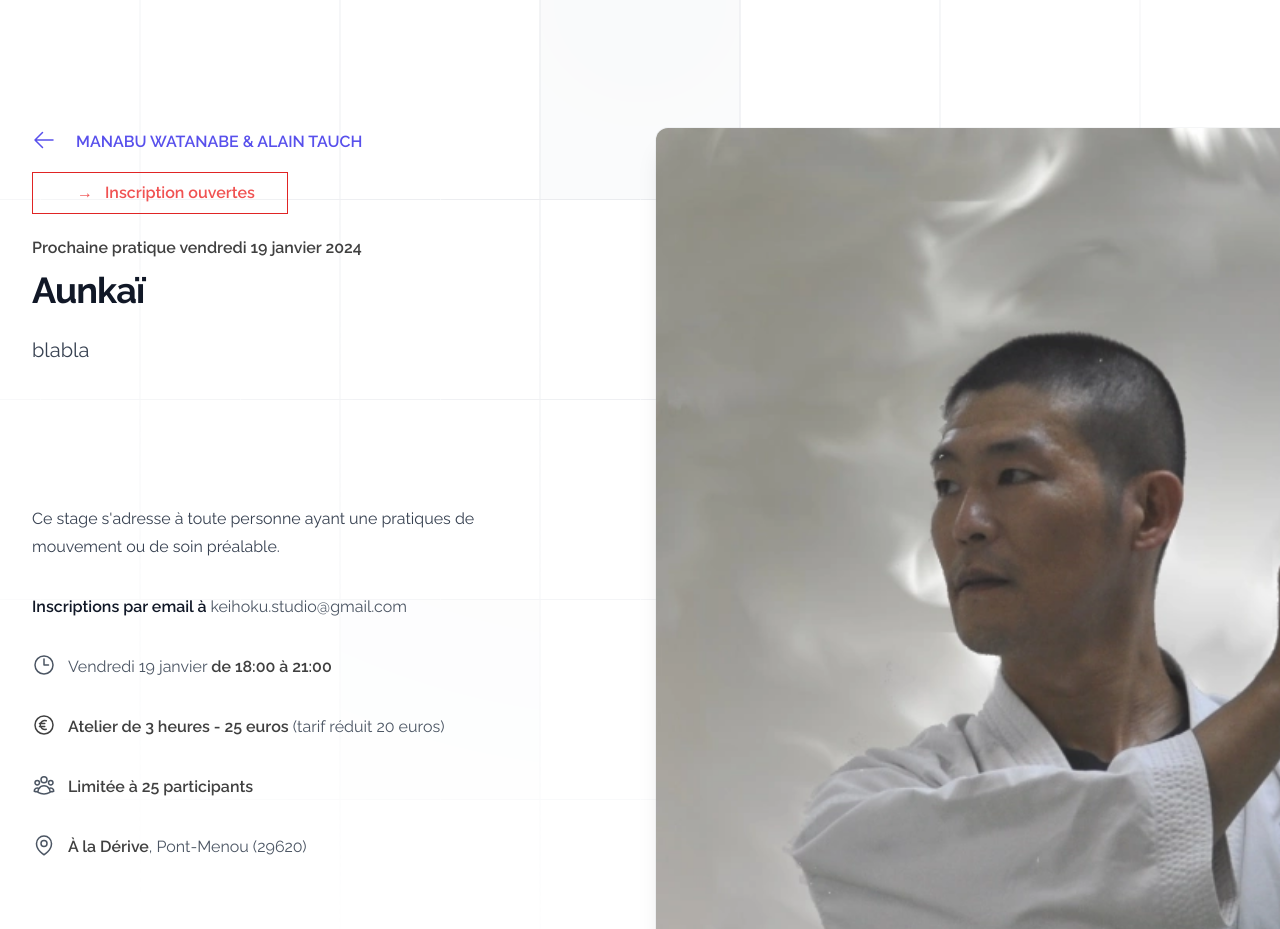
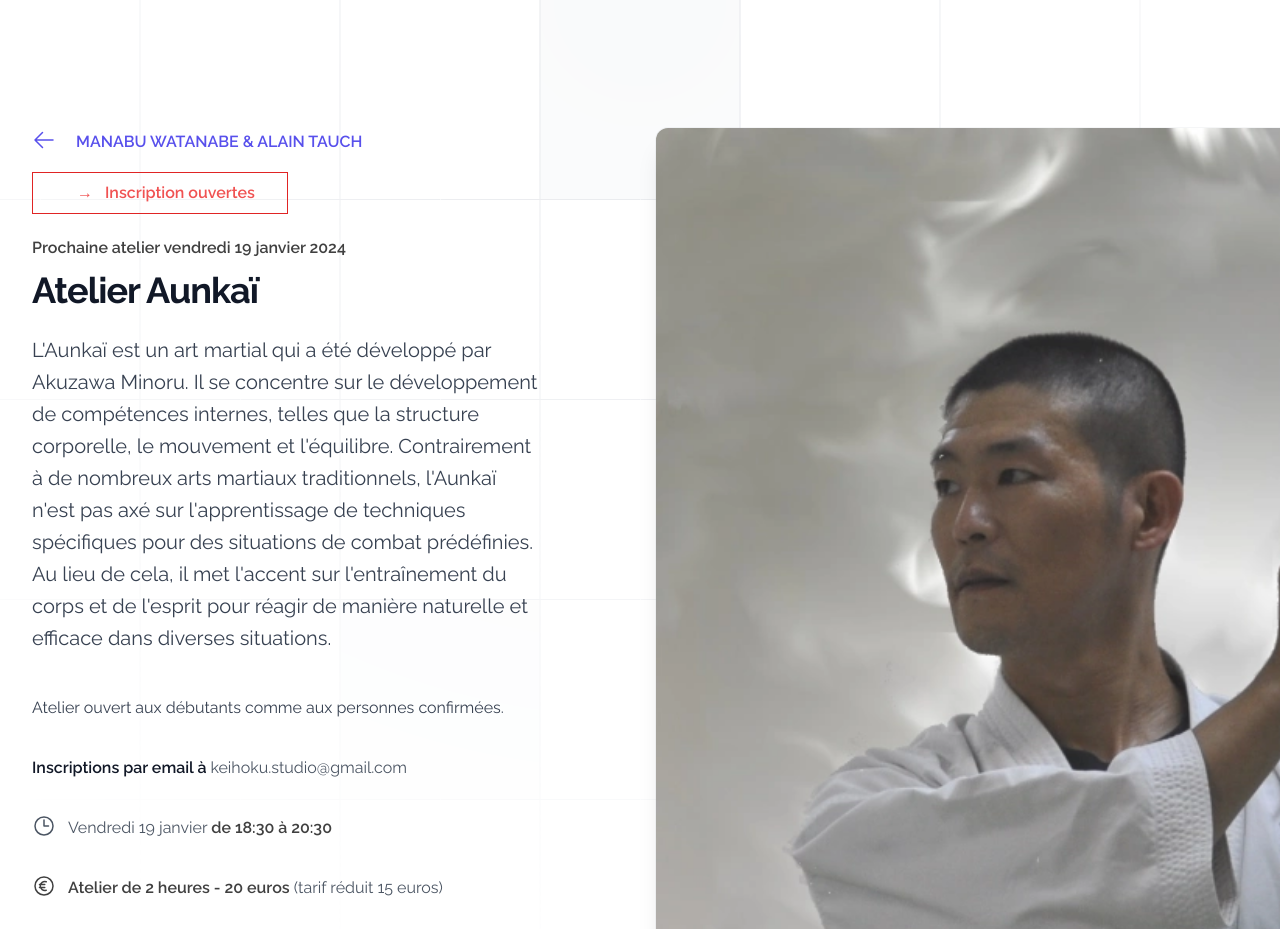
Before and after one commit to jolysnicolas1/keihoku, a Next.js app: page /manabu/aunkai/01-2024 in a window 1280 px wide. Shown: the top 929 px of the page. Built offline with nearby package versions, Linux system fonts and the light colour scheme.

Commit message:
Update infos aunkai

```diff
--- a/app/Navbar.tsx
+++ b/app/Navbar.tsx
@@ -4,6 +4,7 @@ import { Bars3Icon, XMarkIcon } from '@heroicons/react/24/outline'
 
 const navigation = [
   { name: 'Shiatsu', href: '/manabu' },
+  { name: 'Aunkaï', href: '/manabu' },
   { name: 'Danse & technique Alexander', href: '/antonia-pons-capo' },
   { name: 'Butoh', href: '/butoh' },
   { name: 'Ça se fait', href: '/ca-se-fait' },
--- a/app/antonia-pons-capo/stage-2024/page.tsx
+++ b/app/antonia-pons-capo/stage-2024/page.tsx
@@ -44,7 +44,7 @@ export default function Example() {
               </a>
               <p className="mt-4 text-base text-red-500 border border-red-600 p-2 font-semibold w-fit px-8 mb-5">
               <span className="p-3" aria-hidden="true">&rarr;</span>
-              Inscription ouvertes
+              Stage complet
             </p>
               <p className="text-base font-semibold leading-7 text-neutral-700">Prochain Stage du 20 au 23 février 2024</p>
               <h1 className="mt-2 text-3xl font-bold tracking-tight text-gray-900 sm:text-4xl">Danse contemporaine & technique F.M. Alexander</h1>
--- a/app/manabu/aunkai/01-2024/page.tsx
+++ b/app/manabu/aunkai/01-2024/page.tsx
@@ -1,4 +1,3 @@
-import { CloudArrowUpIcon, LockClosedIcon, ServerIcon } from '@heroicons/react/20/solid'
 import manabu from "/public/manabu.webp";
 import Image from 'next/image';
 
@@ -46,10 +45,13 @@ export default function Example() {
               <span className="p-3" aria-hidden="true">&rarr;</span>
               Inscription ouvertes
             </p>
-              <p className="text-base font-semibold leading-7 text-neutral-700">Prochaine pratique vendredi 19 janvier 2024</p>
-              <h1 className="mt-2 text-3xl font-bold tracking-tight text-gray-900 sm:text-4xl">Aunkaï</h1>
+              <p className="text-base font-semibold leading-7 text-neutral-700">Prochaine atelier vendredi 19 janvier 2024</p>
+              <h1 className="mt-2 text-3xl font-bold tracking-tight text-gray-900 sm:text-4xl">Atelier Aunkaï</h1>
               <p className="mt-6 text-xl leading-8 text-gray-700">
-                blabla
+
+                L&apos;Aunkaï est un art martial qui a été développé par Akuzawa Minoru. Il se concentre sur le développement de compétences internes, telles que la structure corporelle, le mouvement et l&apos;équilibre. Contrairement à de nombreux arts martiaux traditionnels, l&apos;Aunkaï n&apos;est pas axé sur l&apos;apprentissage de techniques spécifiques pour des situations de combat prédéfinies. Au lieu de cela, il met l&apos;accent sur l&apos;entraînement du corps et de l&apos;esprit pour réagir de manière naturelle et efficace dans diverses situations.
+
+
               </p>
             </div>
           </div>
@@ -67,7 +69,7 @@ export default function Example() {
           <div className="lg:pr-4">
             <div className="max-w-xl text-base leading-7 text-gray-700 lg:max-w-lg">
               <p>
-                Ce stage s&apos;adresse à toute personne ayant une pratiques de mouvement ou de soin préalable.
+                Atelier ouvert aux débutants comme aux personnes confirmées.
               </p>
               <ul role="list" className="mt-8 space-y-8 text-gray-600">
                 <li className="flex gap-x-3">
@@ -82,7 +84,7 @@ export default function Example() {
                 </svg>
                 <div>
                   <div>
-                    Vendredi 19 janvier <strong className="font-semibold text-neutral-700">de 18:00 à 21:00</strong>
+                    Vendredi 19 janvier <strong className="font-semibold text-neutral-700">de 18:30 à 20:30</strong>
                   </div>
                 </div>
                 </li>
@@ -91,7 +93,7 @@ export default function Example() {
                     <path stroke-linecap="round" stroke-linejoin="round" d="M14.25 7.756a4.5 4.5 0 1 0 0 8.488M7.5 10.5h5.25m-5.25 3h5.25M21 12a9 9 0 1 1-18 0 9 9 0 0 1 18 0Z" />
                 </svg>
                   <span>
-                    <strong className="font-semibold text-neutral-700">Atelier de 3 heures - 25 euros</strong> (tarif réduit 20 euros)
+                    <strong className="font-semibold text-neutral-700">Atelier de 2 heures - 20 euros</strong> (tarif réduit 15 euros)
                   </span>
                 </li>
                 <li className="flex gap-x-3">
@@ -99,7 +101,7 @@ export default function Example() {
                     <path stroke-linecap="round" stroke-linejoin="round" d="M18 18.72a9.094 9.094 0 0 0 3.741-.479 3 3 0 0 0-4.682-2.72m.94 3.198.001.031c0 .225-.012.447-.037.666A11.944 11.944 0 0 1 12 21c-2.17 0-4.207-.576-5.963-1.584A6.062 6.062 0 0 1 6 18.719m12 0a5.971 5.971 0 0 0-.941-3.197m0 0A5.995 5.995 0 0 0 12 12.75a5.995 5.995 0 0 0-5.058 2.772m0 0a3 3 0 0 0-4.681 2.72 8.986 8.986 0 0 0 3.74.477m.94-3.197a5.971 5.971 0 0 0-.94 3.197M15 6.75a3 3 0 1 1-6 0 3 3 0 0 1 6 0Zm6 3a2.25 2.25 0 1 1-4.5 0 2.25 2.25 0 0 1 4.5 0Zm-13.5 0a2.25 2.25 0 1 1-4.5 0 2.25 2.25 0 0 1 4.5 0Z" />
                 </svg>
                   <span>
-                    <strong className="font-semibold text-neutral-700">Limitée à 25 participants</strong>
+                    <strong className="font-semibold text-neutral-700">Limitée à 28 participants</strong>
                   </span>
                 </li>
                 <li className="flex gap-x-3">
@@ -113,8 +115,8 @@ export default function Example() {
                   </span>
                 </li>
               </ul>
-              <h2 className="mt-16 text-2xl font-bold tracking-tight text-red-500">« blabla »</h2>
-              <p className="mt-6">blabla</p>
+              <h2 className="mt-16 text-2xl font-bold tracking-tight text-red-500">«  »</h2>
+              <p className="mt-6"></p>
             </div>
           </div>
         </div>
--- a/app/manabu/page.tsx
+++ b/app/manabu/page.tsx
@@ -1,4 +1,3 @@
-import { CloudArrowUpIcon, LockClosedIcon, ServerIcon } from '@heroicons/react/20/solid'
 import manabu from "/public/manabu-care.webp";
 import Image from 'next/image';
 import Link from 'next/link';
@@ -87,14 +86,20 @@ export default function Example() {
               src={manabu}
               height={300}
               width={300}
-              alt="Antonia"
+              alt="Manabu Watanabe"
             />
         </div>
         <div className="lg:col-span-2 lg:col-start-1 lg:row-start-2 lg:mx-auto lg:grid lg:w-full lg:max-w-7xl lg:grid-cols-2 lg:gap-x-8 lg:px-8">
           <div className="lg:pr-4">
             <div className="max-w-xl text-base leading-7 text-gray-700 lg:max-w-lg">
+              <p className="mt-6 text-xl leading-8 text-neutral-400 font-bold uppercase">
+                Manabu Watanabe
+              </p>
               <p className="mt-6 text-xl leading-8 text-gray-700">
-                blabla
+                Quand je vivais en tant que salarié, je me suis intéressé à la santé du corps à cause du stress physique et du stress de la société moderne. Je voulais en savoir plus sur mon corps et améliorer mon inconfort. C&apos;est mon point de départ pour explorer le corps et soigner les gens.
+              </p>
+              <p className="mt-6 text-xl leading-8 text-gray-700">
+                J’ai exploré le thème « connaître le corps humain » en expérimentant diverses pratiques corporelles telles que la Technique Alexander, le Rolfing, les arts martiaux (Aunkai, 阿 吽 会), les soins infirmiers et le shiatsu. Le shiatsu bénéficie de la connaissance de nos ancêtres permettant de libérer le corps du stress quotidien. C’est aussi le moyen de connecter les gens avec les doigts et les paumes et de redonner à la communauté et à la société. Mon voyage continuera encore longtemps.
               </p>
             </div>
           </div>
```
